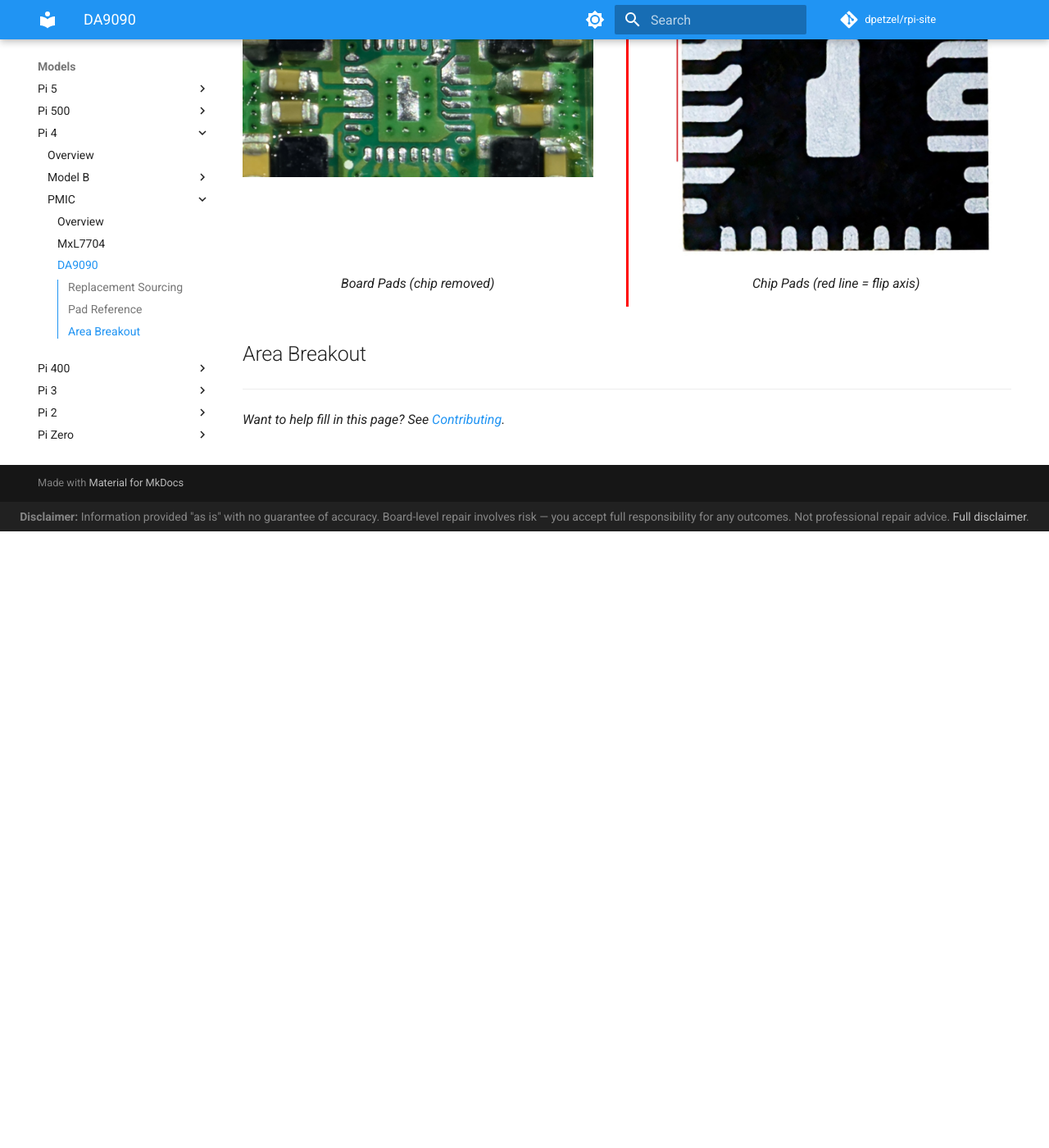
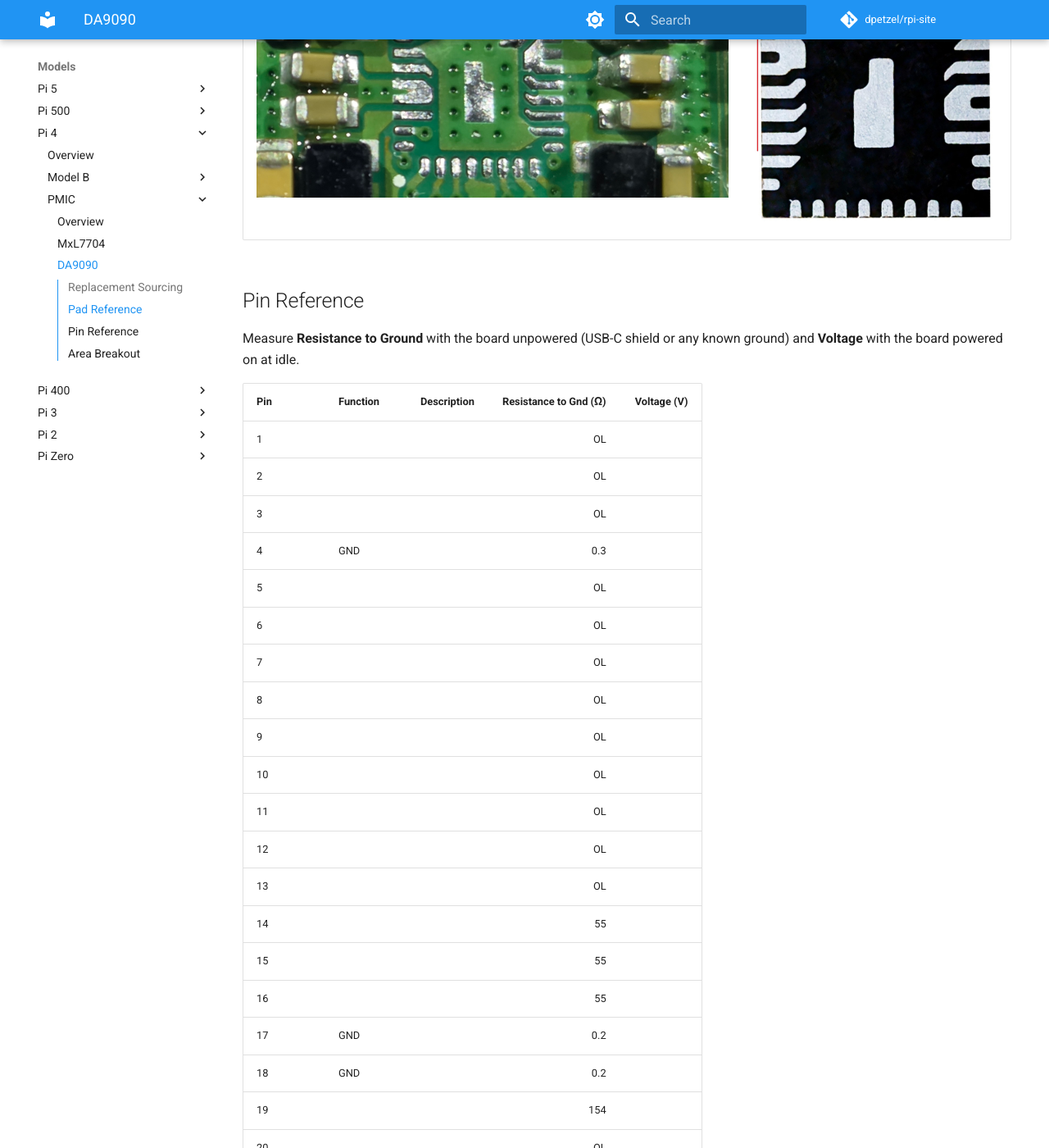
Before and after one commit to dpetzel/rpi-site, an MkDocs documentation site: the page built from docs/pi4/pmic/da9090.md, in a window 1280 px wide and 1400 px high, scrolled down 752 px. Shown: the whole window at 82% size. Built offline with MkDocs 1.6.1 and Material for MkDocs 9.7.7, drawn with Linux system fonts in a browser that asks for light colours; comment, search, counter and statistics services are not loaded; some of the changed text lies outside the part shown.

Commit message:
Capturing some DA9090 resistence readings

```diff
--- a/docs/pi4/pmic/da9090.md
+++ b/docs/pi4/pmic/da9090.md
@@ -15,18 +15,50 @@ The left image shows the pads on the board with the DA9090 removed. The right im
 shows the underside of the chip itself. The red line on the chip image denotes the axis
 it was flipped on — to mentally map the chip pads to the board pads, flip the chip image along that axis.
 
-<div style="display: flex; gap: 0; flex-wrap: wrap; align-items: flex-start;">
-  <figure style="flex: 1; min-width: 150px; margin: 0; padding-right: 2rem; border-right: 3px solid red;">
-    <img src="../images/DA9090_pads.jpg" alt="DA9090 board pad layout" style="width: 100%; height: 400px; object-fit: contain;">
-    <figcaption style="text-align: center; font-size: 0.8rem;">Board Pads (chip removed)</figcaption>
-  </figure>
-  <figure style="flex: 1; min-width: 150px; margin: 0; padding-left: 2rem;">
-    <img src="../images/da9090_chip_pad_view.jpg" alt="DA9090 chip pad view" style="width: 100%; height: 400px; object-fit: contain;">
-    <figcaption style="text-align: center; font-size: 0.8rem;">Chip Pads (red line = flip axis)</figcaption>
-  </figure>
-</div>
+| Board Pads (chip removed) | Chip Pads (red line = flip axis) |
+|:---|:---|
+| ![DA9090 board pad layout](images/DA9090_pads.jpg) | ![DA9090 chip pad view](images/da9090_chip_pad_view.jpg) |
 
 <!-- TODO: Add annotated pad reference image -->
+
+## Pin Reference
+
+Measure **Resistance to Ground** with the board unpowered (USB-C shield or any known ground) and **Voltage** with the board powered on at idle.
+
+| Pin | Function | Description | Resistance to Gnd (Ω) | Voltage (V) |
+|-----|----------|-------------|----------------------:|------------:|
+| 1   |          |             | OL                    |             |
+| 2   |          |             | OL                    |             |
+| 3   |          |             | OL                    |             |
+| 4   | GND      |             | 0.3                   |             |
+| 5   |          |             | OL                    |             |
+| 6   |          |             | OL                    |             |
+| 7   |          |             | OL                    |             |
+| 8   |          |             | OL                    |             |
+| 9   |          |             | OL                    |             |
+| 10  |          |             | OL                    |             |
+| 11  |          |             | OL                    |             |
+| 12  |          |             | OL                    |             |
+| 13  |          |             | OL                    |             |
+| 14  |          |             | 55                    |             |
+| 15  |          |             | 55                    |             |
+| 16  |          |             | 55                    |             |
+| 17  | GND      |             | 0.2                   |             |
+| 18  | GND      |             | 0.2                   |             |
+| 19  |          |             | 154                   |             |
+| 20  |          |             | OL                    |             |
+| 21  |          |             | OL                    |             |
+| 22  |          |             | OL                    |             |
+| 23  |          |             | 2                     |             |
+| 24  |          |             | OL                    |             |
+| 25  |          |             | OL                    |             |
+| 26  | GND      |             | 0.2                   |             |
+| 27  |          |             | OL                    |             |
+| 28  |          |             | OL                    |             |
+| 29  |          |             | OL                    |             |
+| 30  |          |             | OL                    |             |
+| 31  |          |             | OL                    |             |
+| 32  |          |             | 200                   |             |
 
 ## Area Breakout
 
```
